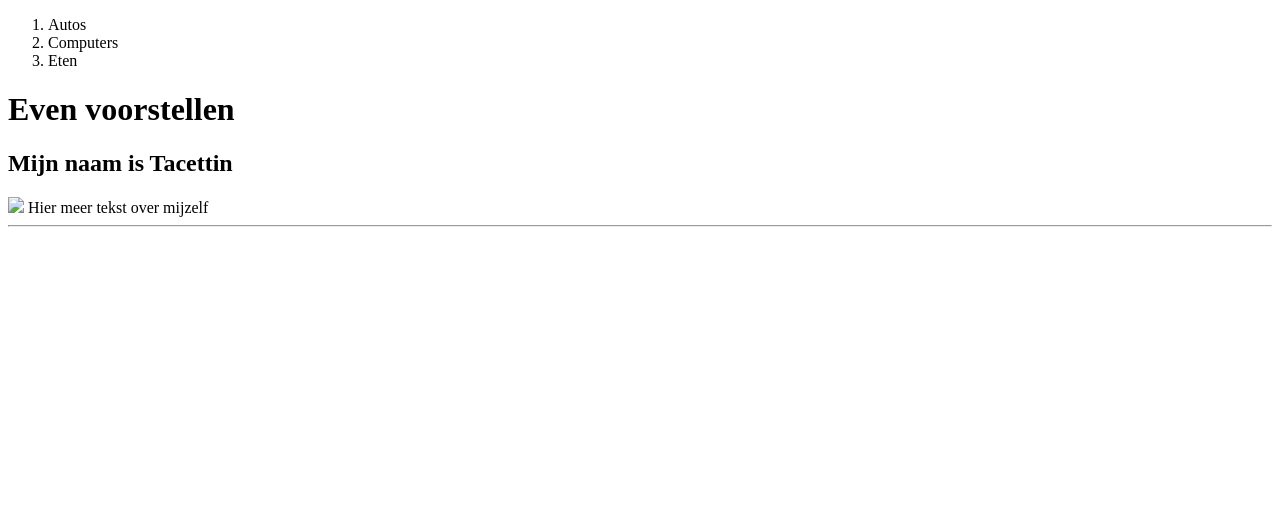
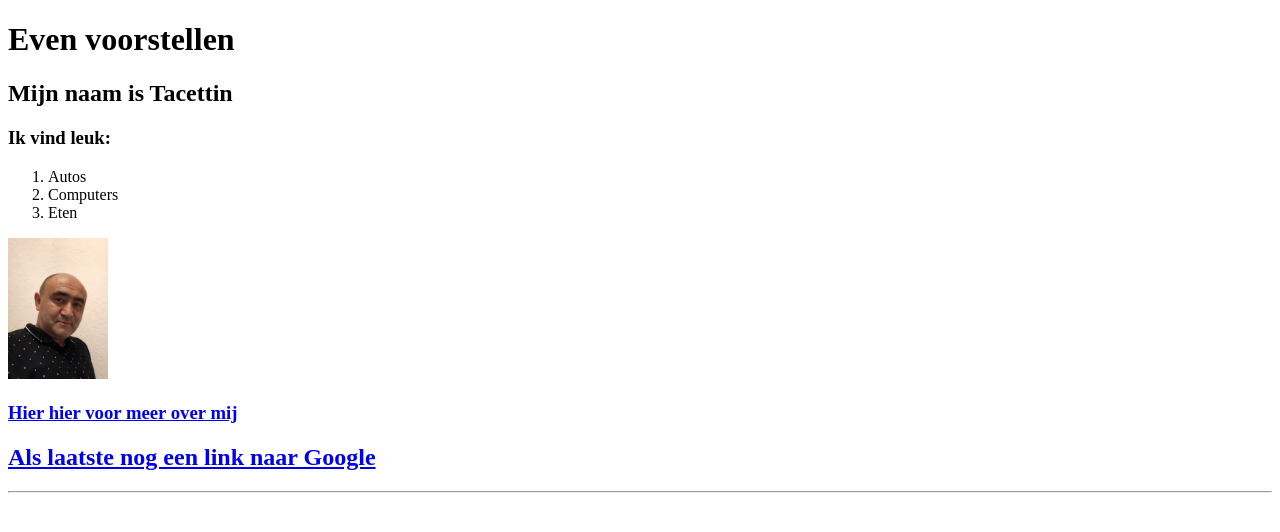
Before and after one commit to tacettinozmen/web-development, a plain HTML site: page index.html in a window 1280 px wide. Drawn offline with Linux system fonts and the light colour scheme; files whose address does not match are found by name.

Commit message:
Opdracht 2; links, images, lists

```diff
--- a/index.html
+++ b/index.html
@@ -5,22 +5,26 @@
     </head>
     <body>
 
-        <ol>
-            <li>Autos</li>
-            <li>Computers</li>
-            <li>Eten</li>
-        </ol>
-
 
        <h1> Even voorstellen</h1>
 
        <h2> Mijn naam is Tacettin</h2>
 
-<img src="/img/self.jpg"
+       <h3> Ik vind leuk:</h3>
+       <ol>
+        <li>Autos</li>
+        <li>Computers</li>
+        <li>Eten</li>
+    </ol>
 
-       <h3> Hier meer tekst over mijzelf</h3>
-       <hr>
+<img width="100" src="C:\Users\Ozmen\Documents\Winc_Academy\opdracht links, images, lists\self.jpg"> </a>
+<p>
+       <a href="about.html"><h3> Hier hier voor meer over mij</h3> </a>
 
 
+    </p>
+
+    <a href="https://www.google.com" target="_blank"><h2>Als laatste nog een link naar Google</h2> </a>
+    <hr>
     </body>
 </html>
```
Also changed, not shown: about.html (added, +21 -0 lines), self.jpg (added).
